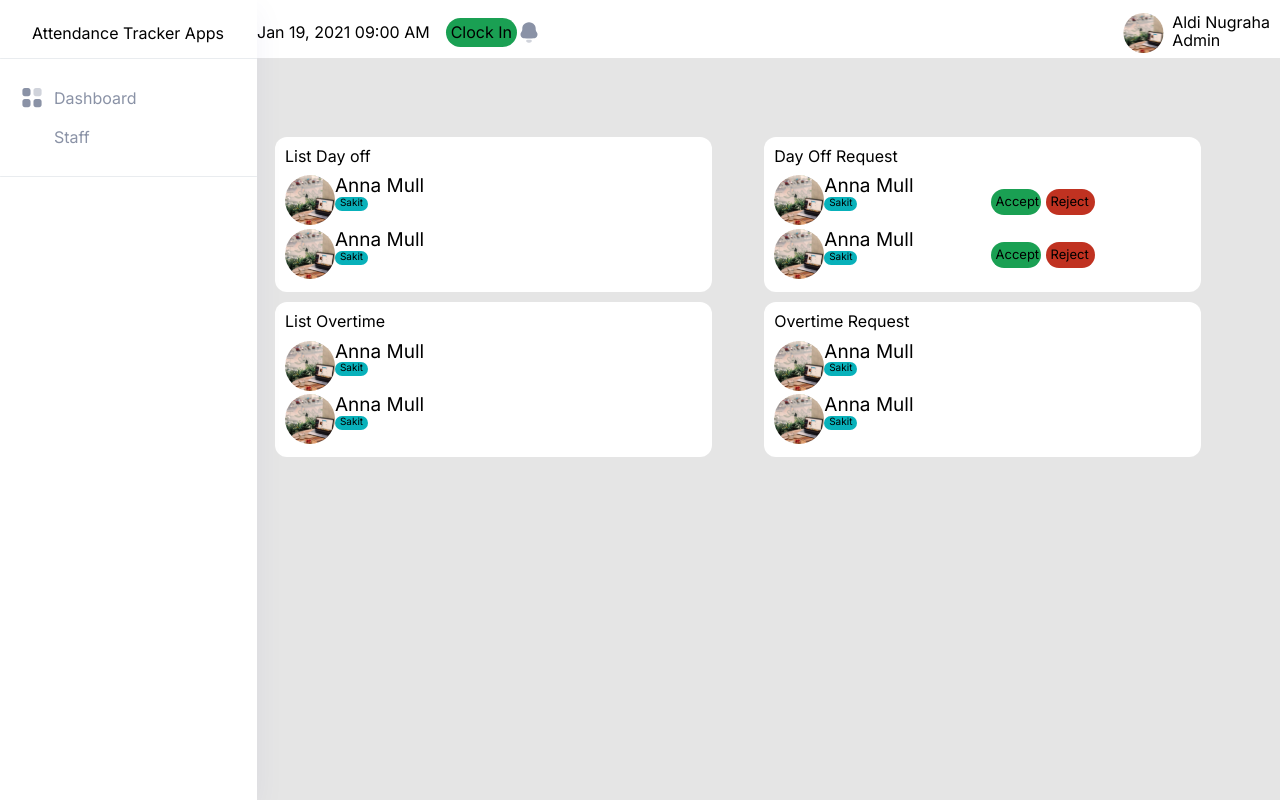
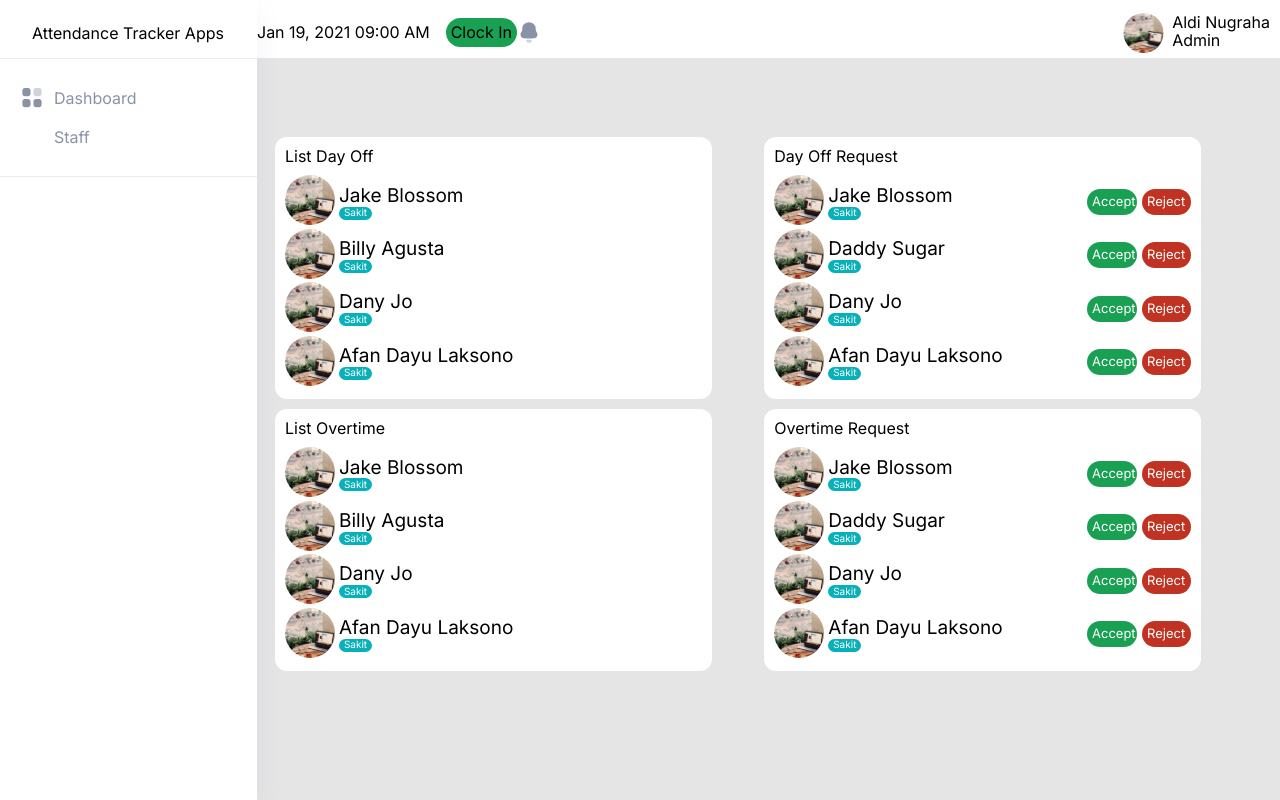
Before and after one commit to glints-IPE-4/frontend_staff_attendance, a React (Create React App) app: page / in a window 1280 px wide. Built offline with nearby package versions, Linux system fonts and the light colour scheme.

Commit message:
Menambahkan dua file list dan request staff, dan memodifikasi dashboardscss dan dashboardpage

```diff
--- /dev/null
+++ b/src/components/ListStaff.jsx
@@ -0,0 +1,29 @@
+import React from 'react';
+import PropTypes from 'prop-types';
+import Frame from '../assets/svg/Frame.svg';
+
+const ListStaff = props => {
+  const { name, status } = props;
+  return (
+    <span>
+      <div className='list-staff'>
+        <div className='list-staff-group'>
+          <div className='photo'>
+            <img src={Frame} alt='icon' />
+          </div>
+          <div className='name-status'>
+            <div className='name-staff'>{name}</div>
+            <div className='status-staff'>{status}</div>
+          </div>
+        </div>
+      </div>
+    </span>
+  );
+};
+
+ListStaff.propTypes = {
+  name: PropTypes.string.isRequired,
+  status: PropTypes.string.isRequired,
+};
+
+export default ListStaff;
--- /dev/null
+++ b/src/components/RequestStaff.jsx
@@ -0,0 +1,33 @@
+import React from 'react';
+import PropTypes from 'prop-types';
+import Frame from '../assets/svg/Frame.svg';
+
+const RequestStaff = props => {
+  const { name, status } = props;
+  return (
+    <span>
+      <div className='list-staff'>
+        <div className='list-staff-group'>
+          <div className='photo'>
+            <img src={Frame} alt='icon' />
+          </div>
+          <div className='name-status'>
+            <div className='name-staff'>{name}</div>
+            <div className='status-staff'>{status}</div>
+          </div>
+        </div>
+        <div className='button-request'>
+          <div className='button-accept'>Accept</div>
+          <div className='button-reject'>Reject</div>
+        </div>
+      </div>
+    </span>
+  );
+};
+
+RequestStaff.propTypes = {
+  name: PropTypes.string.isRequired,
+  status: PropTypes.string.isRequired,
+};
+
+export default RequestStaff;
--- a/src/pages/DashboardPage.jsx
+++ b/src/pages/DashboardPage.jsx
@@ -1,99 +1,45 @@
 import React from 'react';
-import Frame from '../assets/svg/Frame.svg';
+import ListStaff from '../components/ListStaff';
+import RequestStaff from '../components/RequestStaff';
+
+const listStaffs = [
+  { name: 'Jake Blossom', status: 'Sakit' },
+  { name: 'Billy Agusta', status: 'Sakit' },
+  { name: 'Dany Jo', status: 'Sakit' },
+  { name: 'Afan Dayu Laksono', status: 'Sakit' },
+];
+const requestStaffs = [
+  { name: 'Jake Blossom', status: 'Sakit' },
+  { name: 'Daddy Sugar', status: 'Sakit' },
+  { name: 'Dany Jo', status: 'Sakit' },
+  { name: 'Afan Dayu Laksono', status: 'Sakit' },
+];
 
 const DashboardPage = () => (
   <div className='staff-view'>
     <div className='card'>
-      <div className='card-title'>List Day off</div>
-      <div className='list-staff'>
-        <div className='photo'>
-          <img src={Frame} alt='icon' />
-        </div>
-        <div className='name-status'>
-          <div className='name-staff'>Anna Mull</div>
-          <div className='status-staff'>Sakit</div>
-        </div>
-      </div>
-      <div className='list-staff'>
-        <div className='photo'>
-          <img src={Frame} alt='icon' />
-        </div>
-        <div className='name-status'>
-          <div className='name-staff'>Anna Mull</div>
-          <div className='status-staff'>Sakit</div>
-        </div>
-      </div>
+      <div className='card-title'>List Day Off</div>
+      {listStaffs.map(listStaff => (
+        <ListStaff key={listStaff.id} name={listStaff.name} status={listStaff.status} />
+      ))}
     </div>
     <div className='card'>
       <div className='card-title'>Day Off Request</div>
-      <div className='list-staff'>
-        <div className='photo'>
-          <img src={Frame} alt='icon' />
-        </div>
-        <div className='name-status'>
-          <div className='name-staff'>Anna Mull</div>
-          <div className='status-staff'>Sakit</div>
-        </div>
-        <div className='button'>
-          <div className='button-accept'>Accept</div>
-          <div className='button-reject'>Reject</div>
-        </div>
-      </div>
-      <div className='list-staff'>
-        <div className='photo'>
-          <img src={Frame} alt='icon' />
-        </div>
-        <div className='name-status'>
-          <div className='name-staff'>Anna Mull</div>
-          <div className='status-staff'>Sakit</div>
-        </div>
-        <div className='button'>
-          <div className='button-accept'>Accept</div>
-          <div className='button-reject'>Reject</div>
-        </div>
-      </div>
+      {requestStaffs.map(requestStaff => (
+        <RequestStaff key={requestStaff.id} name={requestStaff.name} status={requestStaff.status} />
+      ))}
     </div>
     <div className='card'>
       <div className='card-title'>List Overtime</div>
-      <div className='list-staff'>
-        <div className='photo'>
-          <img src={Frame} alt='icon' />
-        </div>
-        <div className='name-status'>
-          <div className='name-staff'>Anna Mull</div>
-          <div className='status-staff'>Sakit</div>
-        </div>
-      </div>
-      <div className='list-staff'>
-        <div className='photo'>
-          <img src={Frame} alt='icon' />
-        </div>
-        <div className='name-status'>
-          <div className='name-staff'>Anna Mull</div>
-          <div className='status-staff'>Sakit</div>
-        </div>
-      </div>
+      {listStaffs.map(listStaff => (
+        <ListStaff key={listStaff.id} name={listStaff.name} status={listStaff.status} />
+      ))}
     </div>
     <div className='card'>
       <div className='card-title'>Overtime Request</div>
-      <div className='list-staff'>
-        <div className='photo'>
-          <img src={Frame} alt='icon' />
-        </div>
-        <div className='name-status'>
-          <div className='name-staff'>Anna Mull</div>
-          <div className='status-staff'>Sakit</div>
-        </div>
-      </div>
-      <div className='list-staff'>
-        <div className='photo'>
-          <img src={Frame} alt='icon' />
-        </div>
-        <div className='name-status'>
-          <div className='name-staff'>Anna Mull</div>
-          <div className='status-staff'>Sakit</div>
-        </div>
-      </div>
+      {requestStaffs.map(requestStaff => (
+        <RequestStaff key={requestStaff.id} name={requestStaff.name} status={requestStaff.status} />
+      ))}
     </div>
   </div>
 );
--- a/src/styles/_dashboard.scss
+++ b/src/styles/_dashboard.scss
@@ -15,29 +15,41 @@
     }
     .list-staff {
       display: flex;
+      justify-content: space-between;
+      .list-staff-group {
+        display: flex;
         .photo {
           img {
             width: 50px;
             height: 50px;
           }
         }
-
+        .name-status {
+          display: flex;
+          flex-direction: column;
+          justify-content: center;
+          padding: 4px;
           .name-staff {
             font-size: 19px;
           }
+        }
+      }
       .status-staff {
         width: 33px;
-        height: 14px;
+        height: 13px;
         background: #08b1ba;
         border-radius: 10px;
         padding: 0px;
         text-align: center;
         font-size: 10px;
+        color: white;
+        display: flex;
+        justify-content: center;
+        align-items: center;
       }
-      .button {
+      .button-request {
         display: flex;
         align-items: center;
-        margin-left: 77px;
         .button-accept {
           width: 40px;
           height: 16px;
@@ -46,6 +58,7 @@
           background-color: #1aa053;
           margin-right: 5px;
           border-radius: 15px;
+          color: #ffffff;
           cursor: pointer;
         }
         .button-reject {
@@ -56,6 +69,7 @@
           background-color: #c03221;
           border-radius: 15px;
           cursor: pointer;
+          color: #ffffff;
         }
       }
     }
```
Lines whose indentation alone changed are shown as unchanged.
